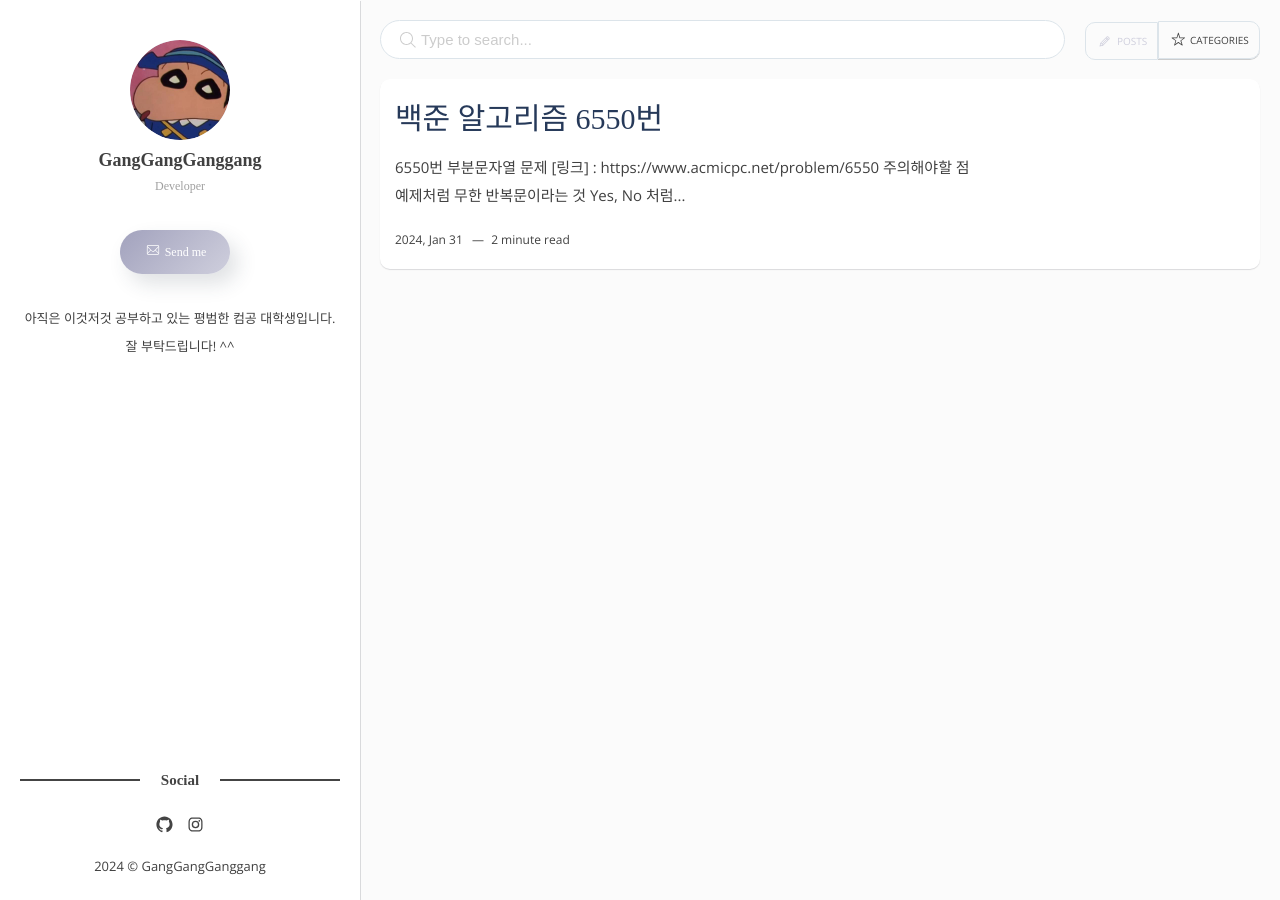
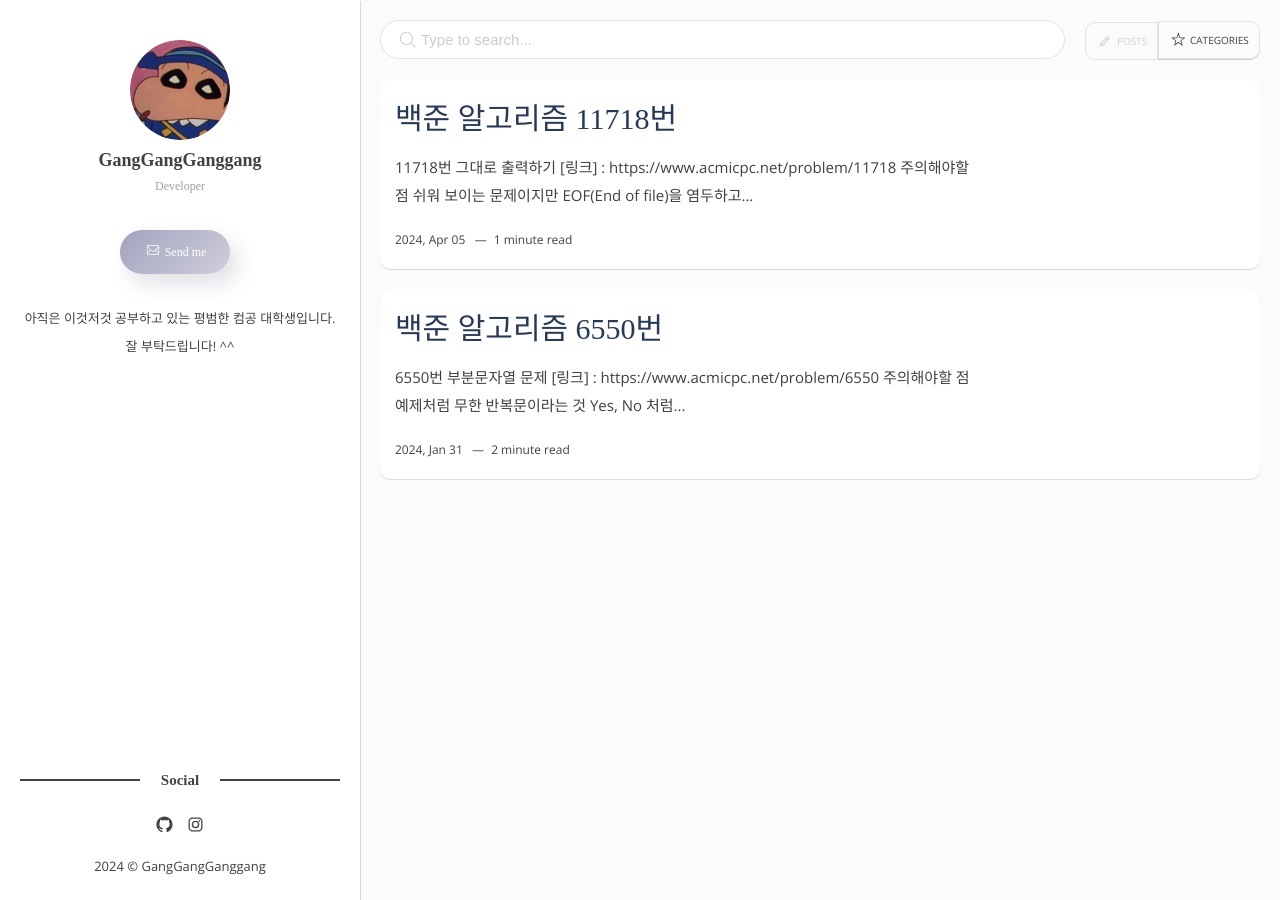
Before and after one commit to jukang3570/jukang3570.github.io, a Jekyll site: the page built from index.html, in a window 1280 px wide. Built offline with Jekyll 4.4.1, drawn with Linux system fonts in a browser that asks for light colours; some web fonts are replaced; the list of posts is cut into pages by our own code.

Commit message:
20240405

````diff
--- /dev/null
+++ b/_posts/2024-04-05-algorithm11718.markdown
@@ -0,0 +1,42 @@
+---
+layout: post
+title: 백준 알고리즘 11718번
+image:
+date: 2024-04-05 17:00:00 +0900
+tags: [study, algorithm, baekjoon]
+category: BAEKJOON
+---
+# 11718번 그대로 출력하기
+> [링크] : https://www.acmicpc.net/problem/11718
+
+# 주의해야할 점
+1. 쉬워 보이는 문제이지만 EOF(End of file)을 염두하고 풀어야 한다.
+백준 문제에선 최대 몇개의 입력이 들어오는지 모르는 문제에서 사용된다.
+2. C++의 입력 cin, getline의 차이를 알고 작성해야 한다.
+3. getline()은 미입력시 ""가 입력된다.
+이점을 활용하여 EOF 를 지정해주면 된다.
+
+# cin 과 getline 의 차이점
+ - cin은 문자와 문자열 모두 입력받을 수 있다.
+ - get()은 문자만 입력받을 수 있다.
+ - getline은 문자열만 입력받는다. getline(cin, 변수명)으로 사용된다.
+
+
+
+```c++
+#include <iostream>
+
+using namespace std;
+
+int main() {
+    string s;
+    while(true) {
+        getline(cin, s);
+        if(s == "") break;
+
+        cout << s << endl;
+    }
+
+    return 0;
+}
+```
````
Also changed, not shown: _config.yml (line endings or trailing spaces).
